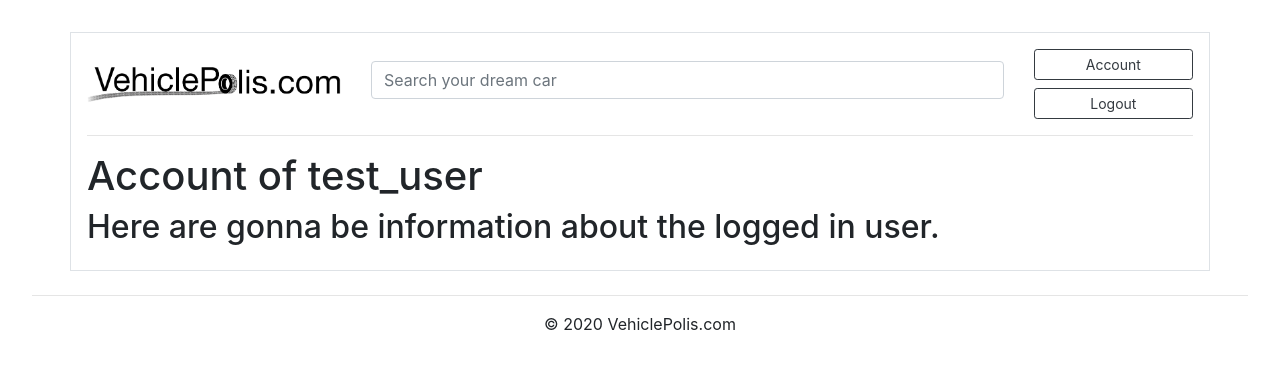
After one commit to novakkry/vehicle-polis, a Flask app: page /account in a window 1280 px wide. The commit adds this page. Shown: the top 369 px of the page. Run offline with Flask 2, Linux system fonts and the light colour scheme; a user stored in the database is signed in; some libraries are stand-ins or nearby versions.

Commit message:
User login including logout, wireframe of account.html done.

```diff
--- a/marketplace/__init__.py
+++ b/marketplace/__init__.py
@@ -8,5 +8,8 @@ app.config['SECRET_KEY'] = 'thisissecret'
 app.config['SQLALCHEMY_DATABASE_URI'] = 'sqlite:///database.db'
 db = SQLAlchemy(app)
 bcrypt = Bcrypt(app)
+login_manager = LoginManager(app)
+login_manager.login_view = 'login'
+login_manager.login_message_category = 'info'
 
 from marketplace import routes
--- a/marketplace/routes.py
+++ b/marketplace/routes.py
@@ -1,7 +1,8 @@
-from flask import render_template, url_for, flash, redirect, flash, redirect
+from flask import render_template, url_for, flash, redirect, flash, redirect, request
 from marketplace import app, db, bcrypt
 from marketplace.forms import RegistrationForm, LoginForm
 from marketplace.models import User, Post
+from flask_login import login_user, current_user, logout_user, login_required
 
 @app.route("/")
 @app.route("/home", methods=['GET','POST'])
@@ -17,13 +18,18 @@ def home():
 
 @app.route("/login", methods=['GET','POST'])
 def login():
+    if current_user.is_authenticated:
+        return redirect(url_for('home'))
     form = LoginForm()
     if form.validate_on_submit():
-        if form.email.data == 'admin@blog.com' and form.password.data == 'password':
-            flash('You have been logged in!', 'success')
-            return redirect(url_for('home'))
+        user = User.query.filter_by(email=form.email.data).first()
+        if user and bcrypt.check_password_hash(user.password, form.password.data):
+            login_user(user, remember=form.remember.data)
+            flash('You have been logged in.', 'success')
+            next_page = request.args.get('next')
+            return redirect(next_page) if next_page else redirect(url_for('home'))
         else:
-            flash('Login Unsuccessful. Please check username and password', 'danger')
+            flash('Login Unsuccessful. Please check email and password', 'danger')
     return render_template('login.html', form=form)
 
 @app.route("/add_edit_item")
@@ -32,6 +38,8 @@ def add_edit_item():
 
 @app.route("/register", methods=['GET','POST'])
 def register():
+    if current_user.is_authenticated:
+        return redirect(url_for('home'))
     form = RegistrationForm()
     if form.validate_on_submit():
         hashed_password = bcrypt.generate_password_hash(form.password.data).decode('utf-8')
@@ -41,3 +49,16 @@ def register():
         flash('Account successfuly created.', 'success')
         return redirect(url_for('login'))
     return render_template('register.html', title='Register', form=form)
+
+@app.route("/logout")
+def logout():
+    logout_user()
+    return redirect(url_for('home'))
+
+@app.route("/account")
+@login_required
+def account():
+    if current_user.is_authenticated:
+        return render_template('account.html')
+    else:
+        return redirect(url_for('home'))
--- /dev/null
+++ b/marketplace/templates/account.html
@@ -0,0 +1,6 @@
+{% extends "base.html" %}
+{% block content %}
+<h1>Account of {{ current_user.username }} </h1>
+<h2>Here are gonna be information about the logged in user.</h2>
+
+{% endblock content %}
--- a/marketplace/templates/base.html
+++ b/marketplace/templates/base.html
@@ -26,8 +26,13 @@
                 <input class="form-control mb-2 w-100" type="search" placeholder="Search your dream car" aria-label="Search">
             </div>
             <div class="col-md-2 col-lg-2">
-                <a href="{{url_for('login')}}" class="btn btn-outline-dark btn-block btn-sm">Login</a>
-                <a href="{{url_for('register')}}" class="btn btn-outline-dark btn-block btn-sm">Register</a>
+                {% if current_user.is_authenticated %}
+                    <a href="{{url_for('account')}}" class="btn btn-outline-dark btn-block btn-sm">Account</a>
+                    <a href="{{url_for('logout')}}" class="btn btn-outline-dark btn-block btn-sm">Logout</a>
+                {% else %}
+                    <a href="{{url_for('login')}}" class="btn btn-outline-dark btn-block btn-sm">Login</a>
+                    <a href="{{url_for('register')}}" class="btn btn-outline-dark btn-block btn-sm">Register</a>
+                {% endif %}
             </div>
         </div>
         <hr>
```
Also changed, not shown: marketplace/models.py (+7 -2 lines), marketplace/database.db.
